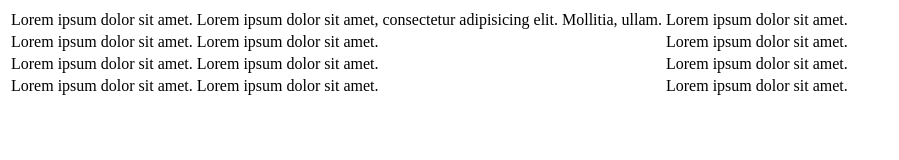
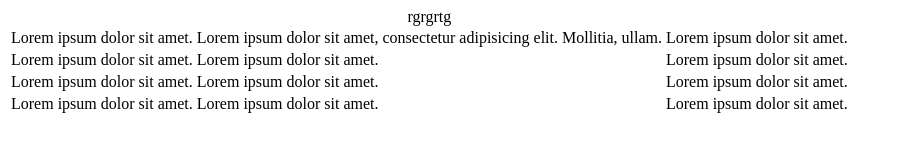
Before and after one commit to agenss/training, a plain HTML site: page mybook_html/index.html in a window 1280 px wide. Shown: the whole page, without its empty margins (0-899 px from the left). Drawn offline with Linux system fonts and the light colour scheme.

Commit message:
second commit check 2

```diff
--- a/mybook_html/index.html
+++ b/mybook_html/index.html
@@ -14,7 +14,7 @@
 	</div>
 
 	<table>
-		<caption></caption>
+		<caption>rgrgrtg</caption>
 		<tbody>
 			<tr>
 				<td>Lorem ipsum dolor sit amet.</td>
```
